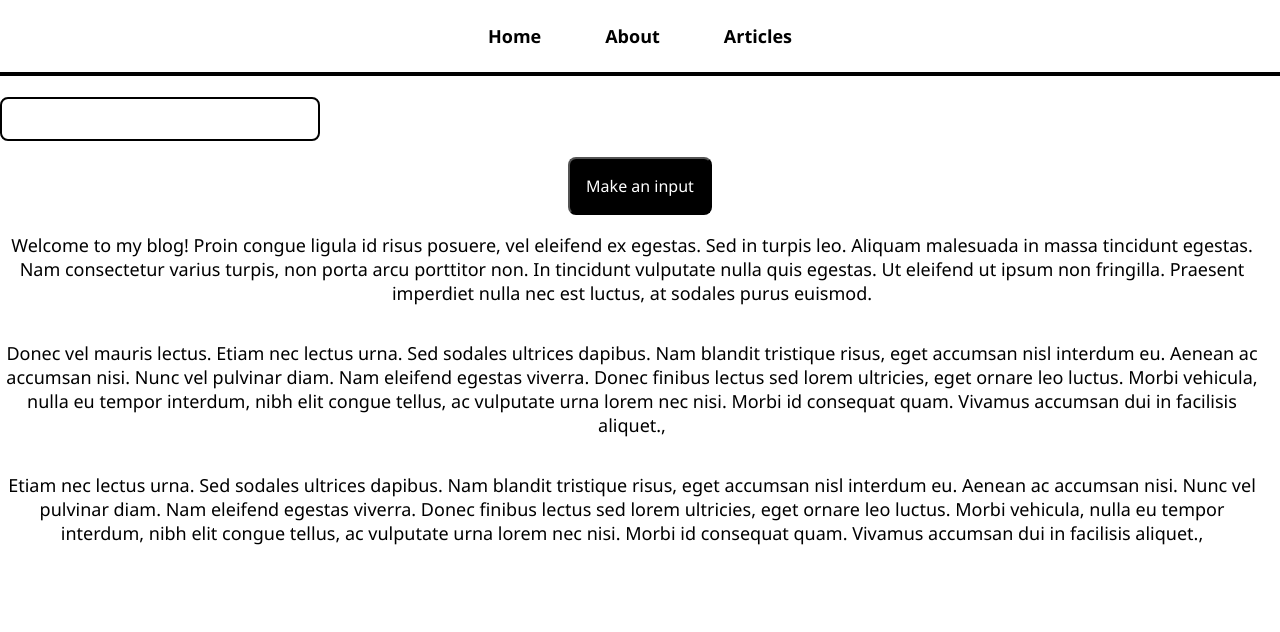
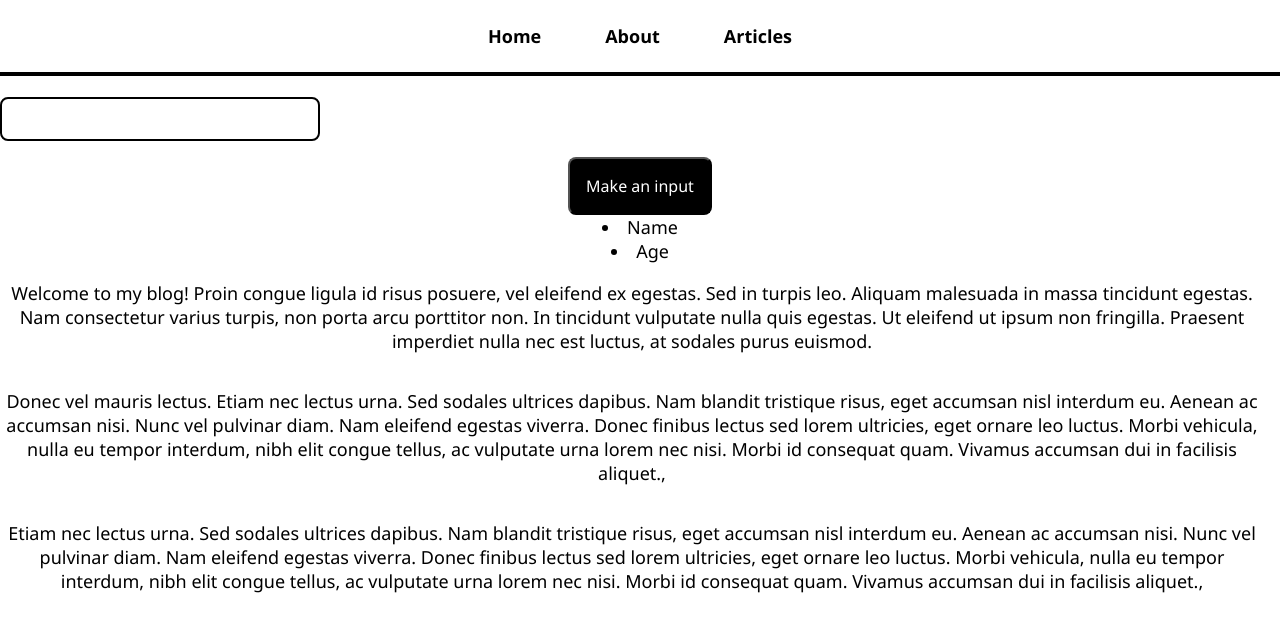
Before and after one commit to AssemSuper/30github, a React (Create React App) app: page /about in a window 1280 px wide. Shown: the top 632 px of the page. Built offline with nearby package versions, Linux system fonts and the light colour scheme.

Commit message:
Seventh commit

```diff
--- a/src/pages/AboutPage.js
+++ b/src/pages/AboutPage.js
@@ -4,6 +4,9 @@ const AboutPage = () => {
         <h1>This is the About Page page!</h1>
         <input type="text" />
         <button type="button">Make an input</button>
+        <li>Name</li>
+        <li>Age</li>
+
     <p>
         Welcome to my blog! Proin congue
         ligula id risus posuere, vel eleifend ex egestas. Sed in turpis leo.
```
